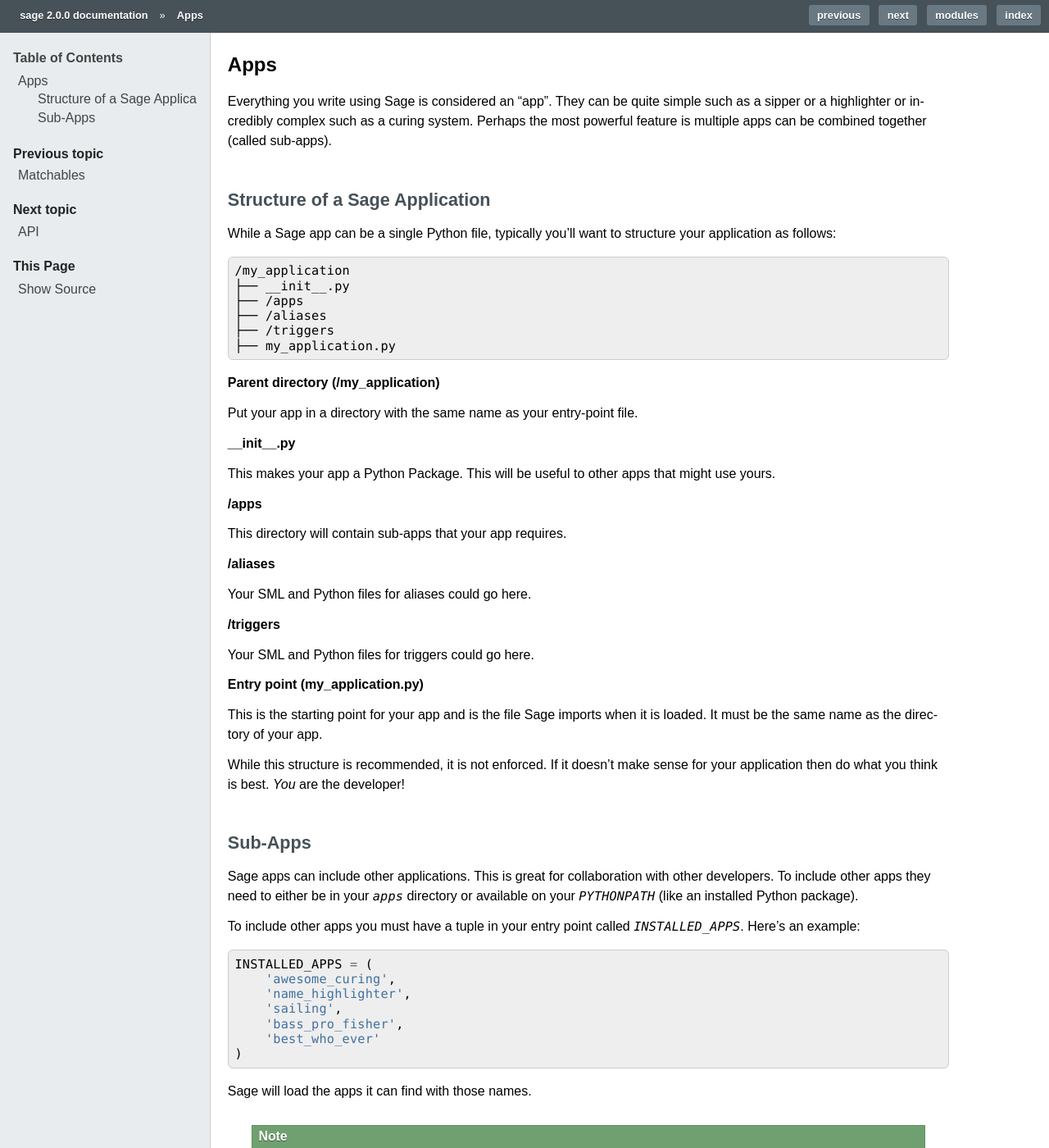
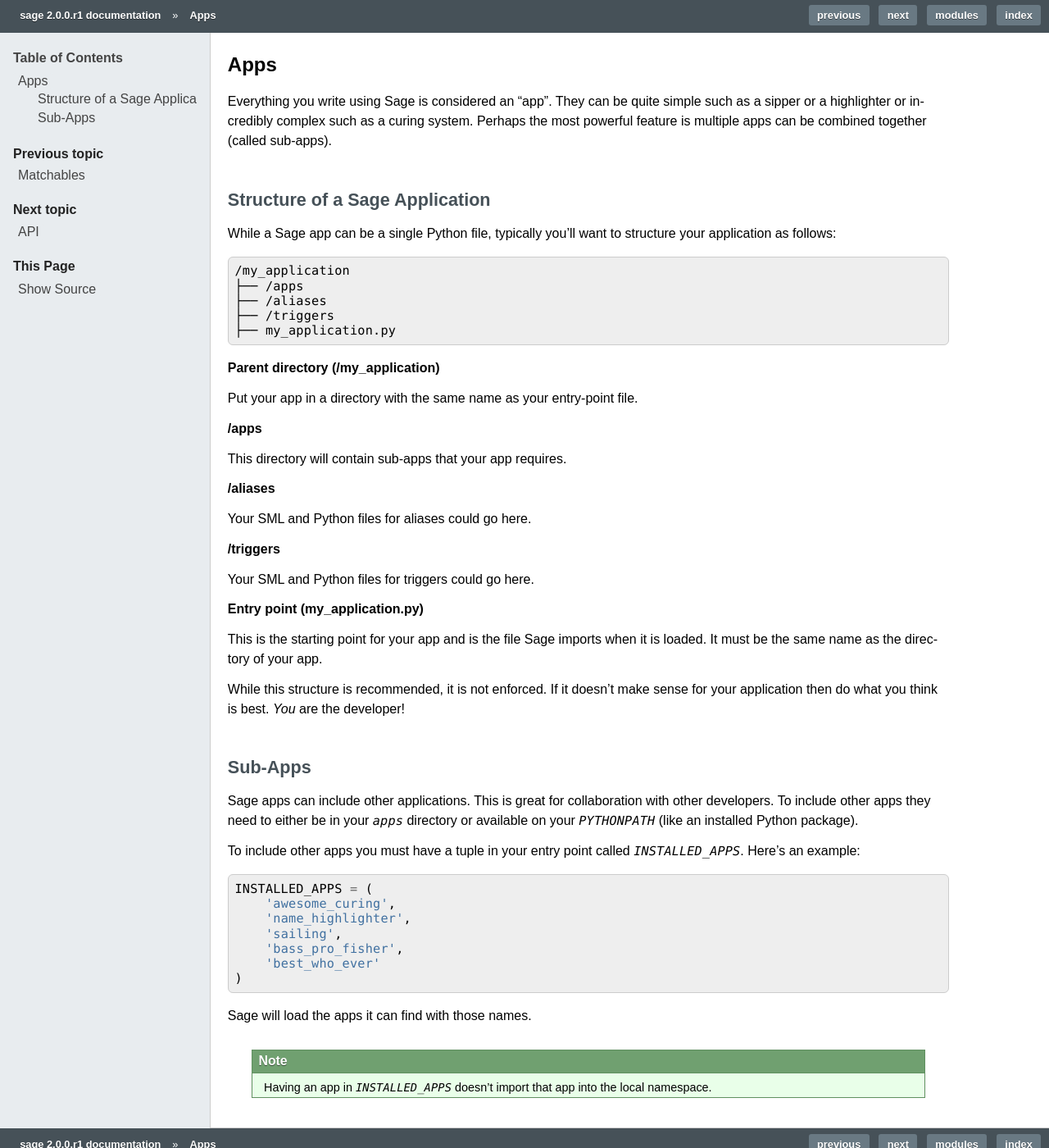
Before and after one commit to adayoung/sage, a Sphinx documentation site: the page built from docs/source/apps.rst, in a window 1280 px wide and 1400 px high. Shown: the whole window at 82% size. Built offline with Sphinx 7.4.7, drawn with Linux system fonts in a browser that asks for light colours; pages that are not in the unit, such as notebooks, are missing from menus; some of the changed text lies outside the part shown.

Commit message:
removing __init__.py from apps docs and changing version to r1

```diff
--- a/docs/source/apps.rst
+++ b/docs/source/apps.rst
@@ -15,7 +15,6 @@ While a Sage app can be a single Python file, typically you'll want to structure
 your application as follows: ::
 
     /my_application
-    ├── __init__.py
     ├── /apps
     ├── /aliases
     ├── /triggers
@@ -24,11 +23,6 @@ your application as follows: ::
 **Parent directory (/my_application)**
 
 Put your app in a directory with the same name as your entry-point file.
-
-**__init__.py**
-
-This makes your app a Python Package. This will be useful to other apps that
-might use yours.
 
 **/apps**
 
--- a/docs/source/conf.py
+++ b/docs/source/conf.py
@@ -50,7 +50,7 @@ copyright = u'2013, Astralinae'
 # The short X.Y version.
 version = '2.0'
 # The full version, including alpha/beta/rc tags.
-release = '2.0.0'
+release = '2.0.0.r1'
 
 # The language for content autogenerated by Sphinx. Refer to documentation
 # for a list of supported languages.
```
